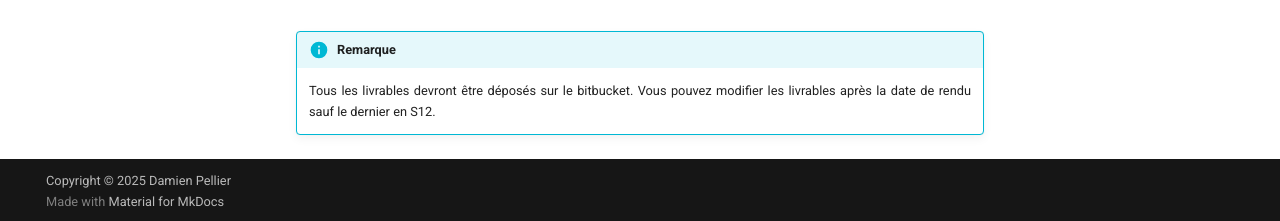
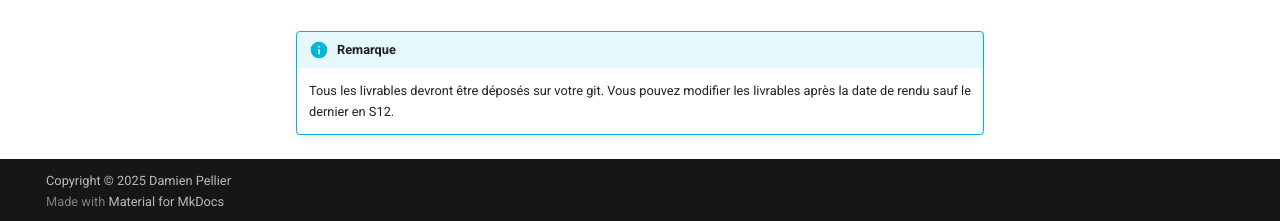
Before and after one commit to pellierd/homepage, an MkDocs documentation site: the page built from docs/teaching/hci.md, in a window 1280 px wide and 900 px high, scrolled down 2840 px. Shown: the part 676-897 px from the top of the window. Built offline with MkDocs 1.6.1 and Material for MkDocs 9.7.7, drawn with Linux system fonts in a browser that asks for light colours.

Commit message:
modif cours ihm

```diff
--- a/docs/teaching/hci.md
+++ b/docs/teaching/hci.md
@@ -115,4 +115,4 @@ Tous les documents ainsi que l'archive (zip) de votre projet devront être envoy
 | S12 | Prototype d'interface |
 
 !!!info "Remarque"
-    Tous les livrables devront être déposés sur le bitbucket. Vous pouvez modifier les livrables après la date de rendu sauf le dernier en S12.
+    Tous les livrables devront être déposés sur votre git. Vous pouvez modifier les livrables après la date de rendu sauf le dernier en S12.
```
